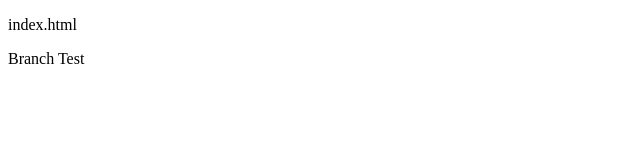
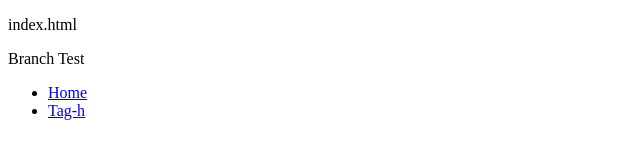
Before and after one commit to qorhvk1234/myLocalRepo, a plain HTML site: page index.html in a window 1280 px wide. Shown: the whole page, without its empty margins (0-640 px from the left). Drawn offline with Linux system fonts and the light colour scheme.

Commit message:
add link (branch-issue1)

```diff
--- a/index.html
+++ b/index.html
@@ -3,5 +3,8 @@
 <body>
 	<p> index.html </p>
 	Branch Test
+	<ul class = "menu_list">
+		<li><a href = "index.html"> Home</a></li>
+	<li><a href = "tag/header.html">Tag-h</a></li>
 </body>
 </html>
```
